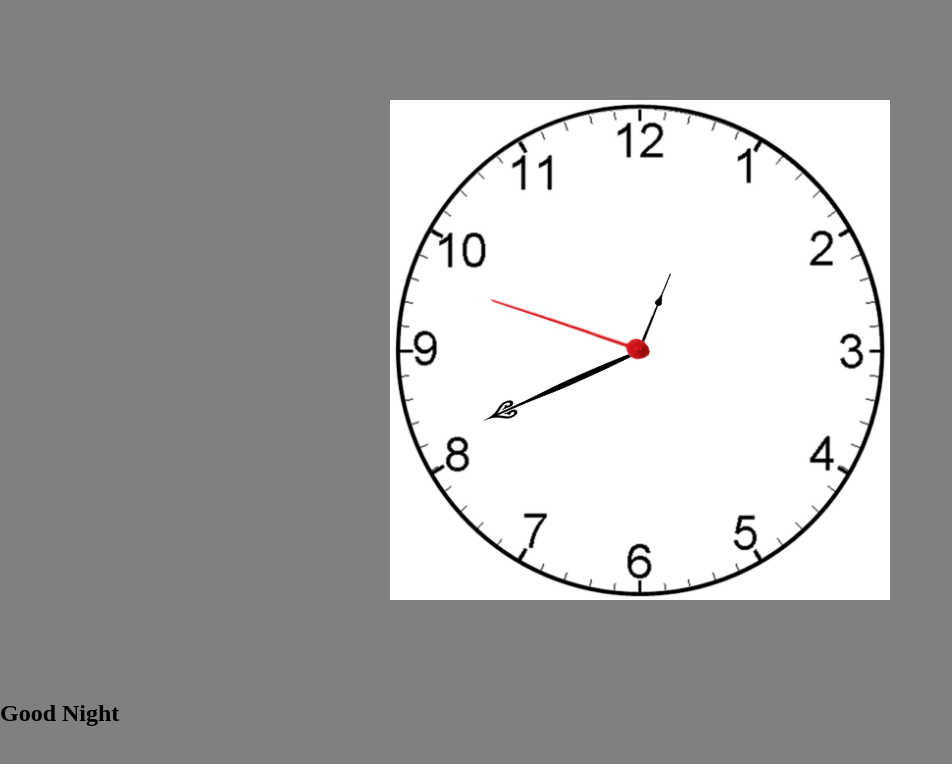
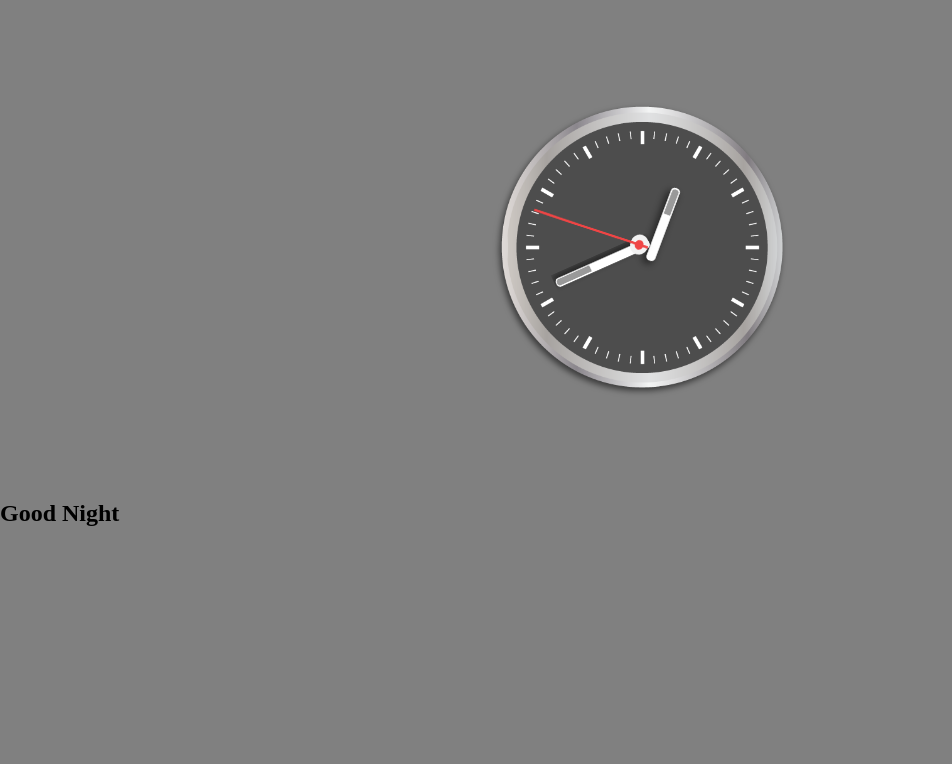
Before and after one commit to dhanushkt/projectclock, a plain HTML site: page index.html in a window 1280 px wide. Shown: the whole page, without its empty margins (0-952 px from the left). Drawn offline with Linux system fonts and the light colour scheme.

Commit message:
new watch face

```diff
--- a/style.css
+++ b/style.css
@@ -11,51 +11,51 @@ body
 
 .container
 {
-	width: 500px;
+	width: 300px;
 	margin: 100px auto;
 }
 
 .clock
 {
 	position: relative;
-	background-image: url('images/clock.jpeg');
-	width: 500px;
-	height: 500px;
+	background-image: url('images/dark_clock_face.png');
+	width: 300px;
+	height: 300px;
 	background-size: contain;
 }
 
 .h-hand
 {
 	position: absolute;
-	left: 240px;
-	top: 155px;
-	background-image: url('images/hour.png');
+	left: 145px;
+	top: 72px;
+	background-image: url('images/dark_clock_hour.png');
 	height: 100px;
-	width: 20px;
-	background-size: 20px 100px;
-	transform-origin: 50% 95%;
+	width: 35px;
+	background-size: 35px 100px;
+	transform-origin: 36% 80%;
 }
 
 .m-hand
 {
 	position: absolute;
-	left: 240px;
-	top: 80px;
-	background-image: url('images/min.png');
-	height: 180px;
+	left: 143px;
+	top: 46px;
+	background-image: url('images/dark_clock_min.png');
+	height: 105px;
 	width: 20px;
-	background-size: 20px 180px;
-	transform-origin: 50% 95%;
+	background-size: 20px 105px;
+	transform-origin: 53% 93%;
 }
 
 .s-hand
 {
 	position: absolute;
-	left: 237px;
-	top: 80px;
-	background-image: url('images/sec-e.png');
-	height: 180px;
-	width: 30px;
-	background-size: 30px 180px;
+	left: 140px;
+	top: 33px;
+	background-image: url('images/dark_clock_sec.png');
+	height: 120px;
+	width: 26px;
+	background-size: 26px 120px;
 	transform-origin: 45% 95%;
 }
```
Also changed, not shown: images/dark_clock_face.png (added), images/dark_clock_hour.png (added), images/dark_clock_min.png (added), images/dark_clock_sec.png (added).
